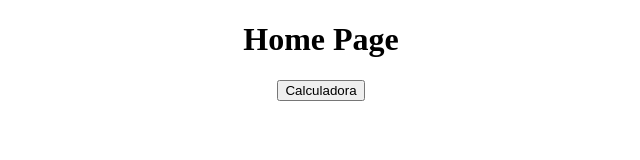
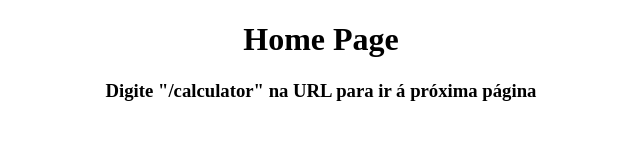
Before and after one commit to IuriDev071/NodeJS, a website: page Web/public/html/homePage.html in a window 1280 px wide. Shown: the whole page, without its empty margins (319-959 px from the left). Drawn offline with Linux system fonts and the light colour scheme.

Commit message:
Add files via upload

```diff
--- a/Web/public/html/homePage.html
+++ b/Web/public/html/homePage.html
@@ -9,7 +9,7 @@
 <body>
     <center>
     <h1>Home Page</h1>
-    <button onclick="calculator()">Calculadora</button>
+    <h3>Digite "/calculator" na URL para ir á próxima página</h3>
     </center>
 </body>
 </html>
```
